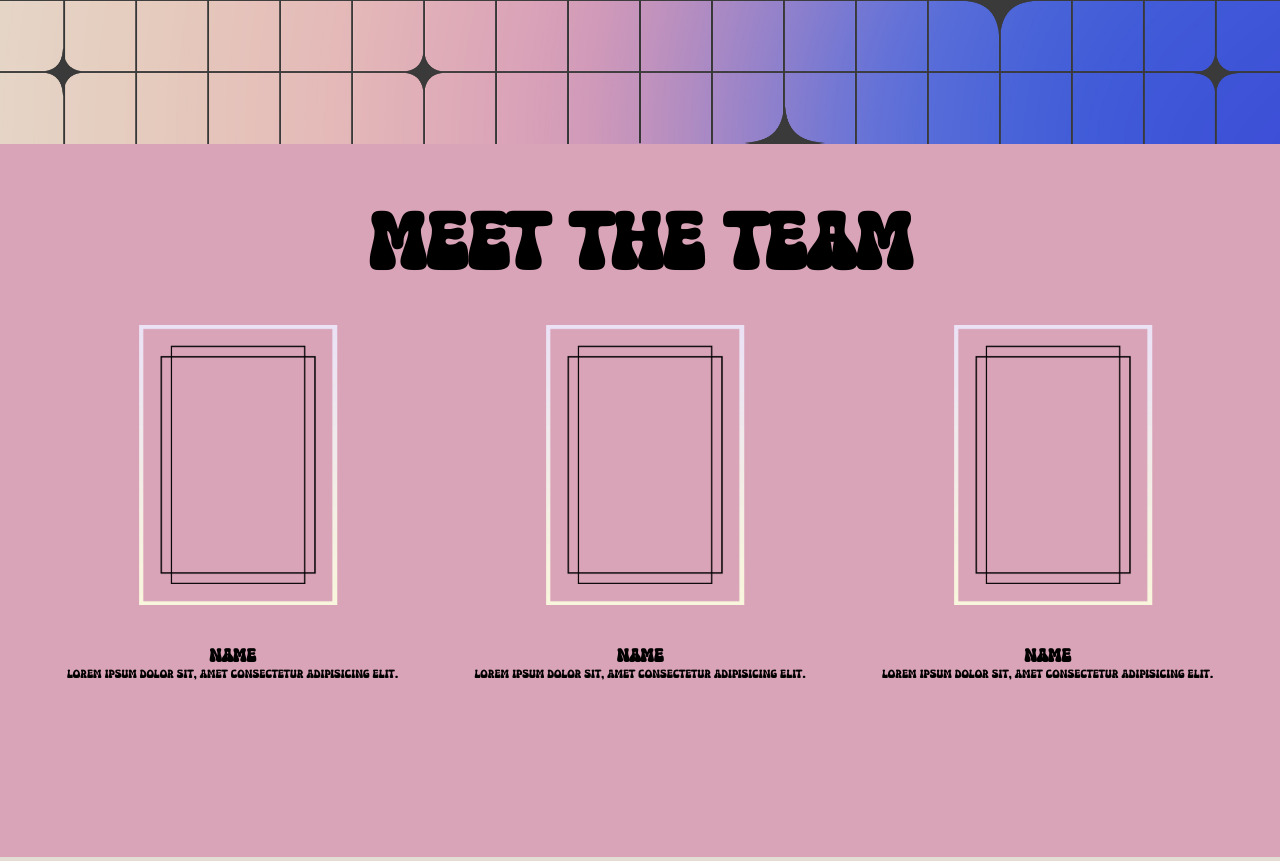
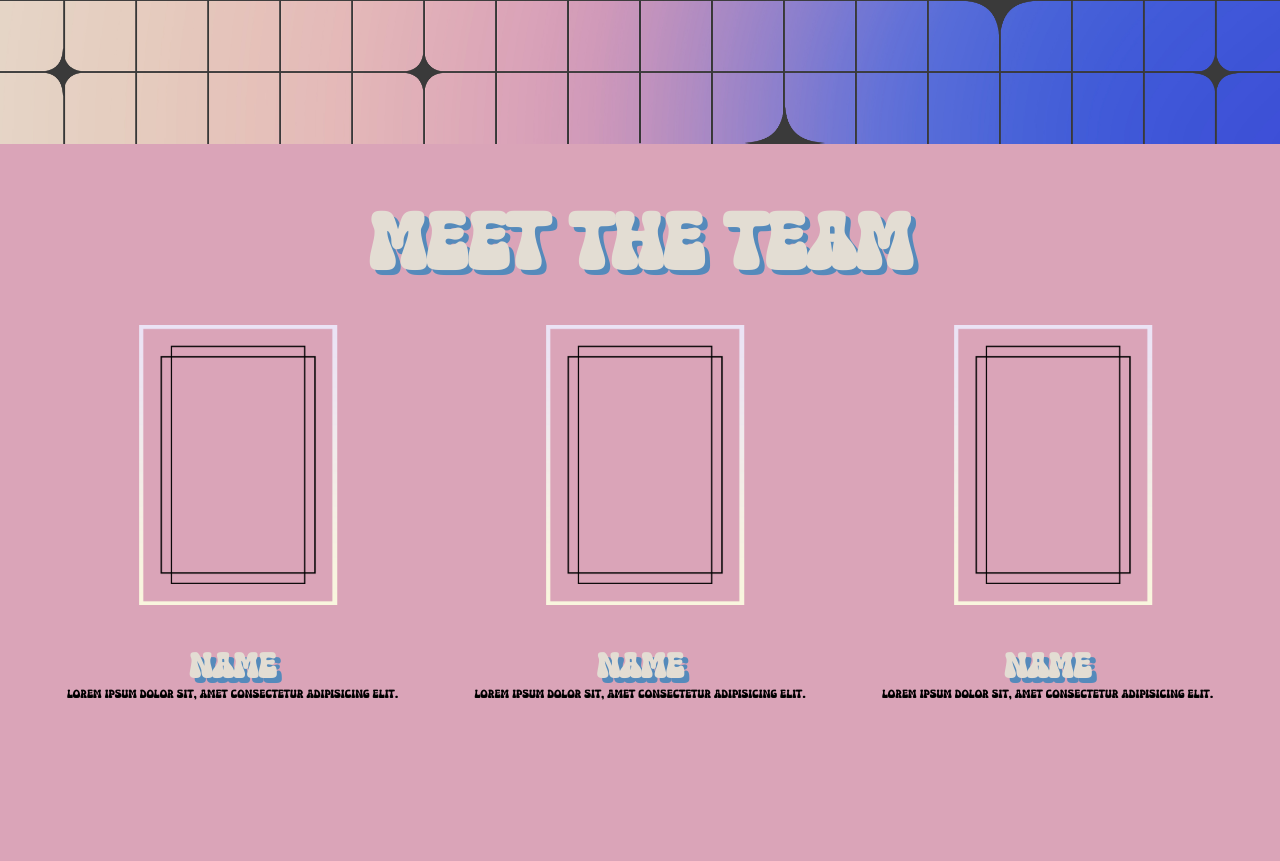
Before and after one commit to Jordan4184/Flexbox-Creative, a plain HTML site: page index.html in a window 1280 px wide. Shown: the part 1936-2797 px from the top of the page. Drawn offline with Linux system fonts and the light colour scheme.

Commit message:
Updated CSS

```diff
--- a/styles.css
+++ b/styles.css
@@ -7,10 +7,6 @@
 html{
     scroll-behavior: smooth;
     font-family: 'Bubbles', sans-serif;
-}
-
-.body {
-
 }
 
 @font-face {
@@ -33,7 +29,7 @@ html{
 .header-links {
     display: flex;
     width: 100%;
-    justify-content: center;
+    justify-content: space-evenly;
     background-color: rgb(227, 221, 211);
 }
 
@@ -237,6 +233,8 @@ button:hover {
     text-align: center;
     font-size: 5rem;
     padding-top: 50px;
+    color: rgb(227, 221, 211);
+    text-shadow: 5px 5px #558ABB;
 }
 .team-section p {
     font-size: 0.75rem;
@@ -245,6 +243,9 @@ button:hover {
 
 .team-section h3 {
     text-align: center;
+    text-shadow: 5px 5px #558ABB;
+    color: rgb(227, 221, 211);
+    font-size: 35px;
 }
 .team-container img {
     width: 350px;
```
